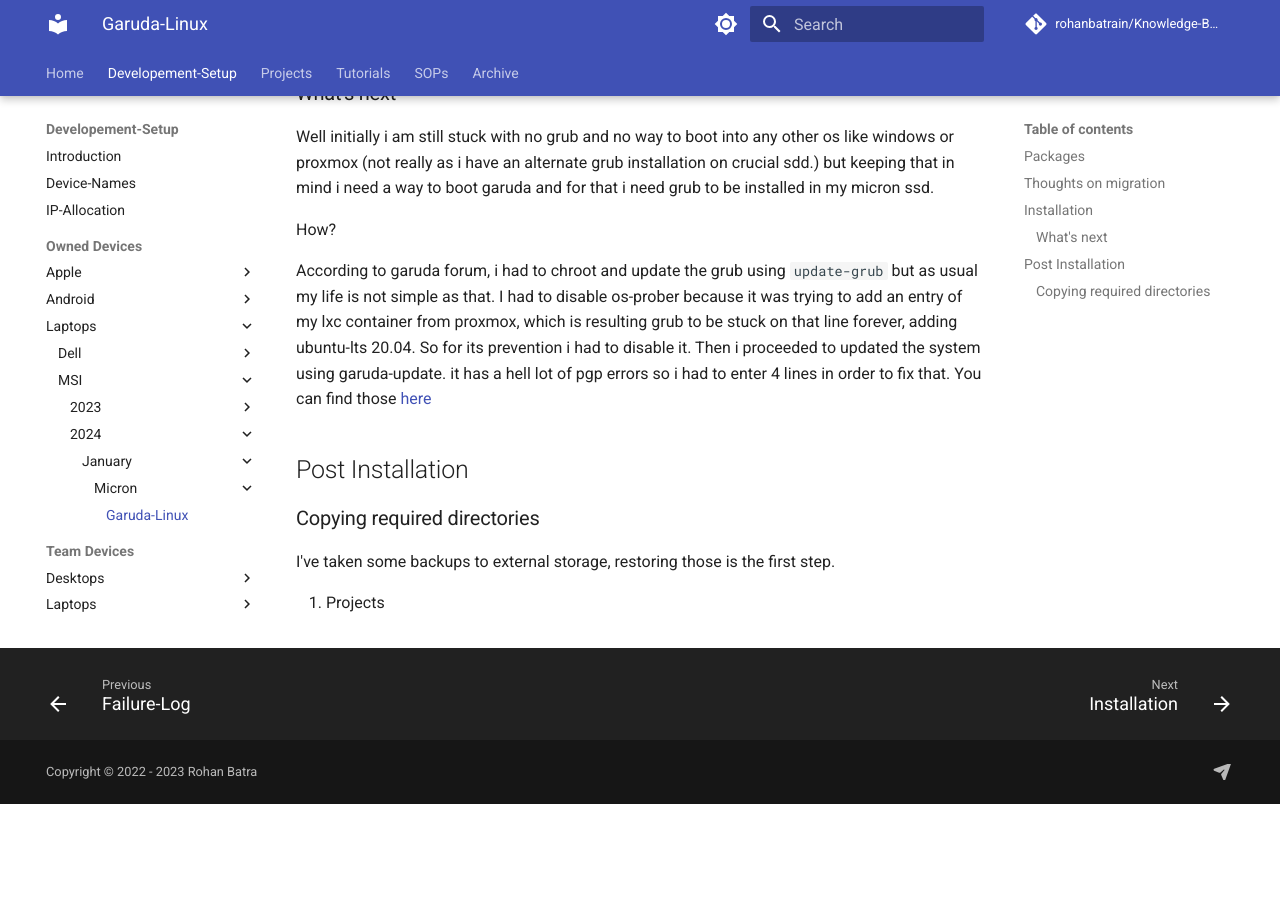
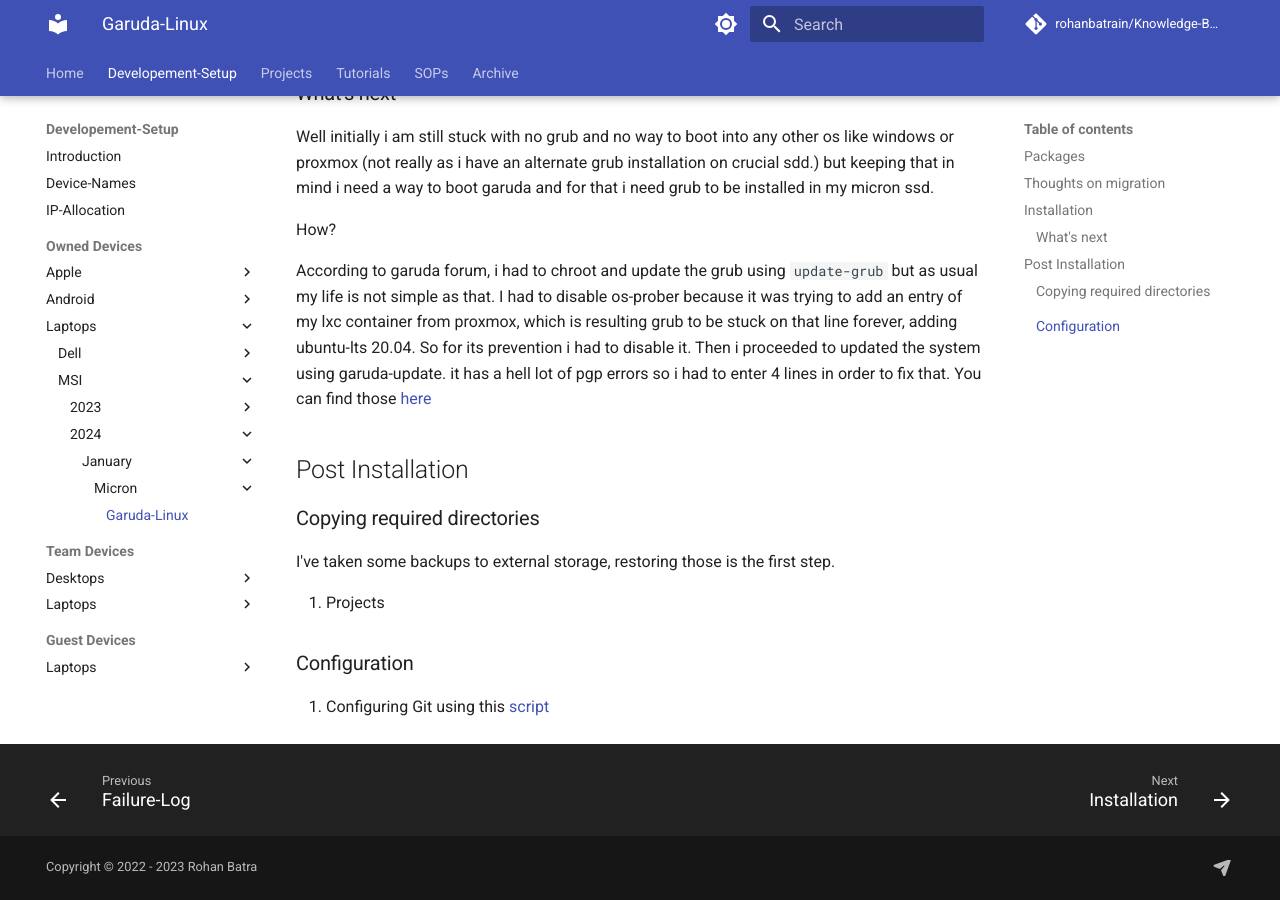
Before and after one commit to rohanbatrain/knowledge-base, an MkDocs documentation site: the page built from docs/Developement-Setup/Owned-Devices/Laptops/MSI/2024/January/Micron-Drive/Garuda-Linux.md, in a window 1280 px wide and 900 px high, scrolled down 813 px. Built offline with MkDocs 1.6.1 and Material for MkDocs 9.7.7, drawn with Linux system fonts in a browser that asks for light colours; nearby versions of some CDN libraries; library files that are not in the unit come from our copies; comment, search, counter and statistics services are not loaded; before the commit the page ends 1617 px from its top, so only the background shows below that.

Commit message:
Update Garuda-Linux.md

```diff
--- a/docs/Developement-Setup/Owned-Devices/Laptops/MSI/2024/January/Micron-Drive/Garuda-Linux.md
+++ b/docs/Developement-Setup/Owned-Devices/Laptops/MSI/2024/January/Micron-Drive/Garuda-Linux.md
@@ -33,3 +33,8 @@ I've taken some backups to external storage, restoring those is the first step.
 1. Projects
 
 ###
+
+
+### Configuration
+
+1. Configuring Git using this [script](https://raw.githubusercontent.com/rohanbatrain/scripts/main/Application-Specific/Git/initial-setup.sh)
```
